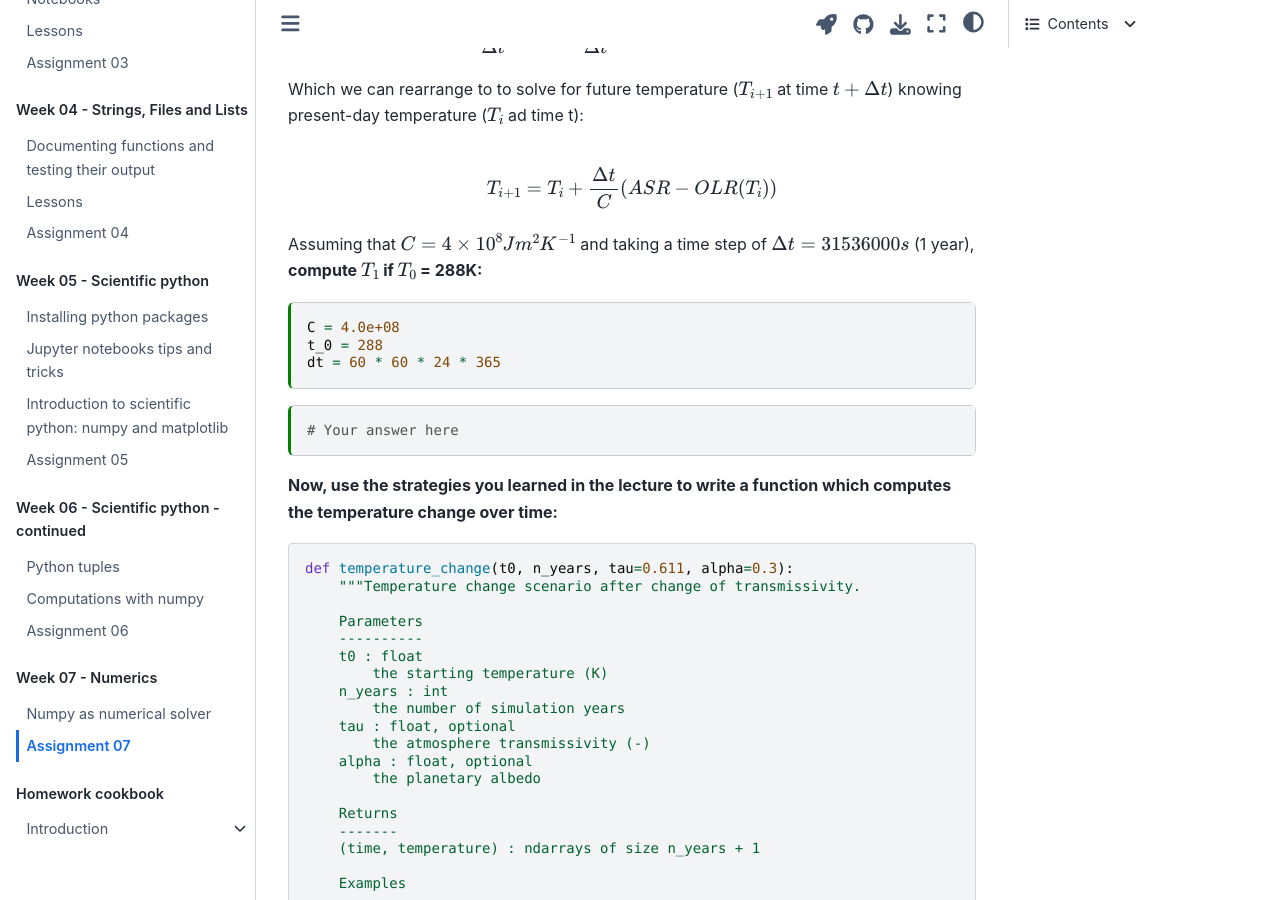
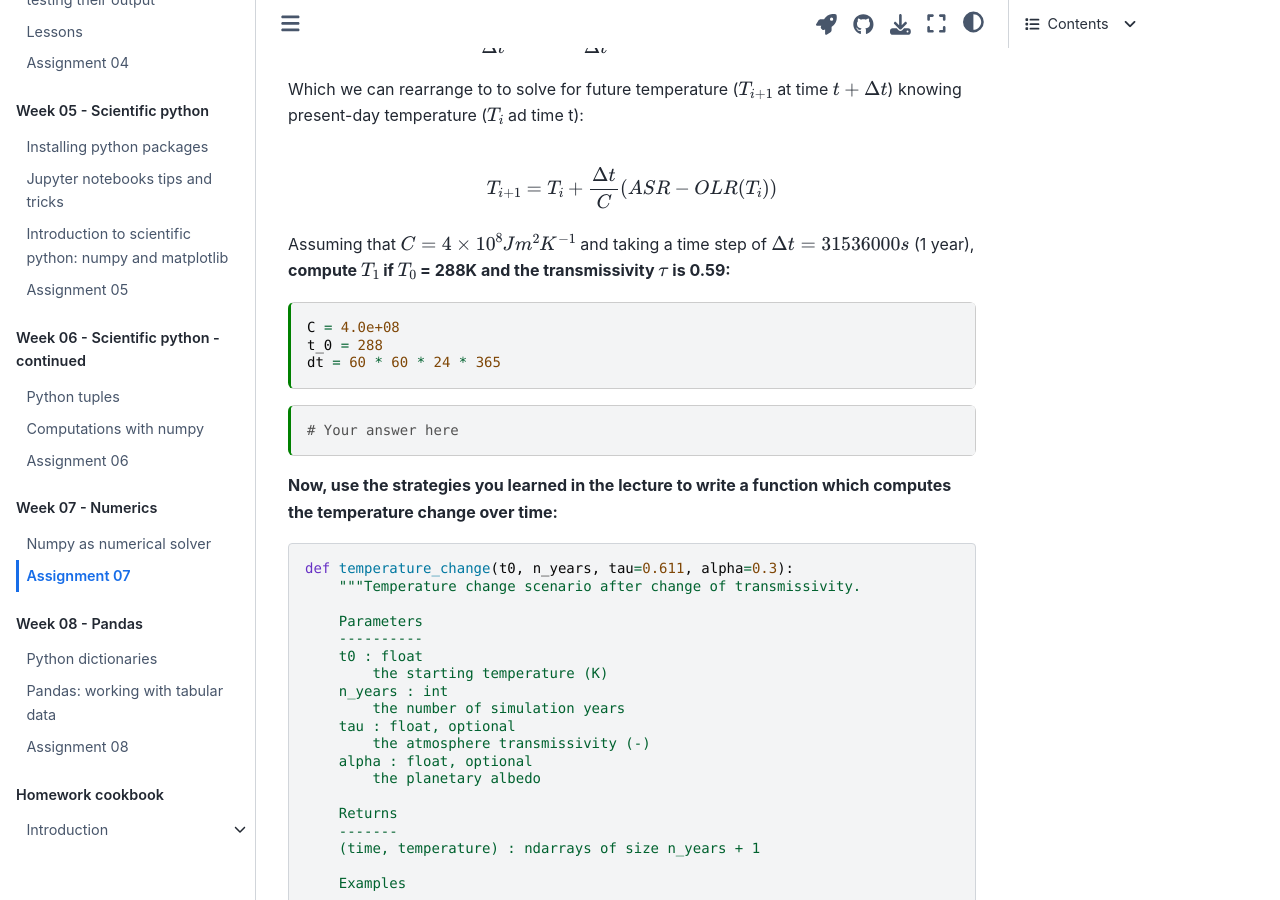
Before and after one commit to fmaussion/intro_to_programming, a Jupyter Book: the page built from book/week_07/02-Assignment.ipynb, in a window 1280 px wide and 900 px high, scrolled down 3960 px. Built offline with Jupyter Book 1.0.4 settings and Sphinx 7.4.7 and the Sphinx Book theme 1.1.4, drawn with Linux system fonts in a browser that asks for light colours; part of the change alters nothing that is shown; some of the changed text lies outside the part shown.

Commit message:
new week

```diff
--- a/book/_toc.yml
+++ b/book/_toc.yml
@@ -48,11 +48,11 @@ parts:
     chapters:
       - file: week_07/01-numerics
       - file: week_07/02-Assignment
-  # - caption: Week 08 - Pandas
-  #   chapters:
-  #     - file: week_08/01-dictionaries
-  #     - file: week_08/02-pandas
-  #     - file: week_08/03-Assignment
+  - caption: Week 08 - Pandas
+    chapters:
+      - file: week_08/01-dictionaries
+      - file: week_08/02-pandas
+      - file: week_08/03-Assignment
   # - caption: Project
   #   chapters:
   #     - file: project/project_instructions
```
Also changed, not shown: book/week_07/02-Assignment.ipynb, book/week_08/01-dictionaries.ipynb, book/week_08/02-pandas.ipynb, book/week_08/03-Assignment.ipynb, book/week_09/02-Assignment.ipynb, book/week_10/02-Assignment.ipynb.
